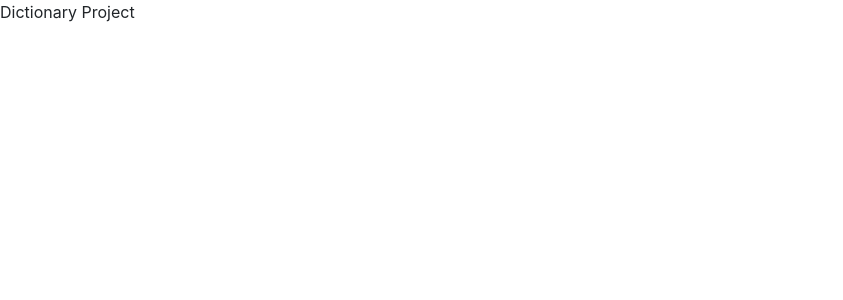
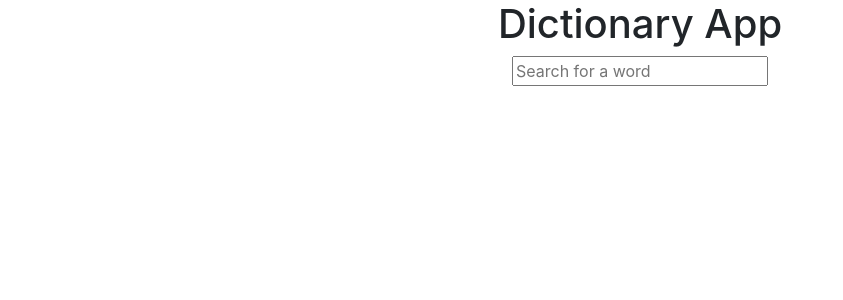
Before and after one commit to h0ma-s/dictionary-project, a React (Create React App) app: page / in a window 1280 px wide. Shown: the top 300 px of the page, without its empty margins (0-843 px from the left). Built offline with nearby package versions, Linux system fonts and the light colour scheme.

Commit message:
added the search engine

```diff
--- a/src/App.js
+++ b/src/App.js
@@ -1,7 +1,13 @@
 import "./App.css";
+import Dictionary from "./Dictionary";
 
-function App() {
-  return <div className="App">Dictionary Project</div>;
+export default function App() {
+  return (
+    <div className="App">
+      <div className="container">
+        <h1 className="text-center"> Dictionary App </h1>
+        <Dictionary />
+      </div>
+    </div>
+  );
 }
-
-export default App;
--- /dev/null
+++ b/src/Dictionary.js
@@ -0,0 +1,24 @@
+import React, { useState } from "react";
+
+export default function Dictionary() {
+  const [word, setWord] = useState("");
+  function handleSubmit(event) {
+    event.preventDefault();
+    alert(word);
+  }
+  function handleChange(event) {
+    setWord(event.target.value);
+  }
+
+  return (
+    <div className="Dictionary">
+      <form className="text-center" onSubmit={handleSubmit}>
+        <input
+          type="search"
+          placeholder="Search for a word"
+          onChange={handleChange}
+        ></input>
+      </form>
+    </div>
+  );
+}
```
